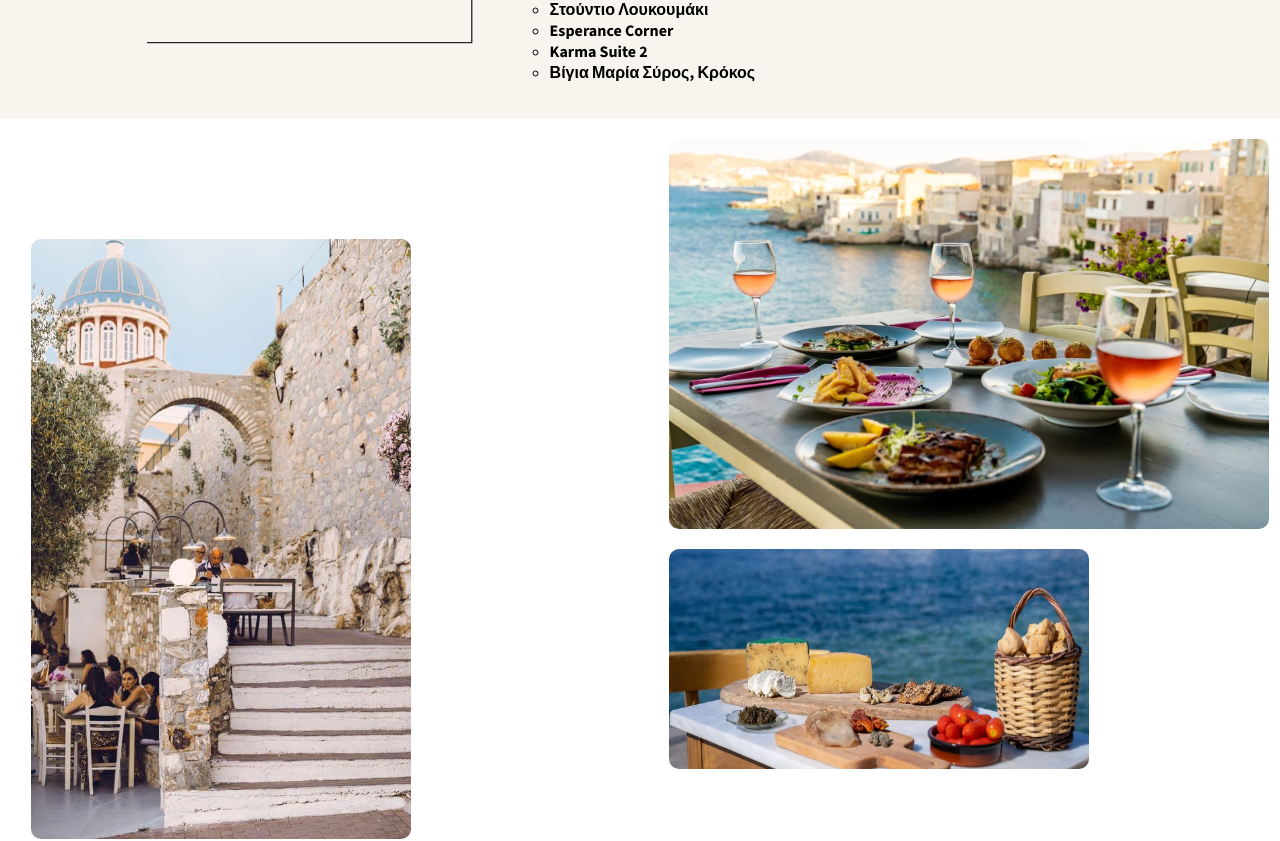
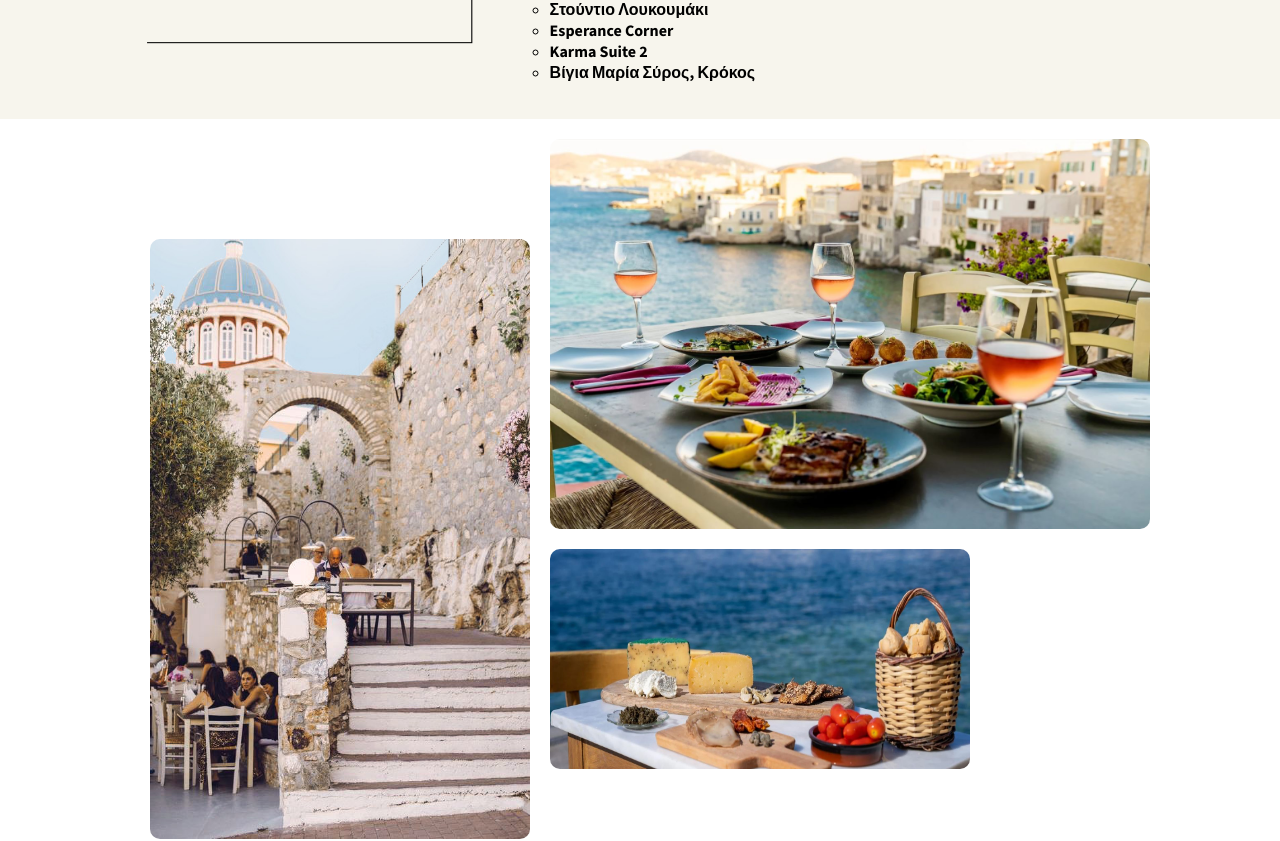
Before and after one commit to dodosiz/wedding-site, a Next.js app: page / in a window 1280 px wide. Shown: the part 5280-6121 px from the top of the page. Built offline with nearby package versions, Linux system fonts and the light colour scheme.

Commit message:
Remove food section animations

```diff
--- a/app/ui/sections/foodSection.module.css
+++ b/app/ui/sections/foodSection.module.css
@@ -29,7 +29,6 @@
 
 .food_image {
   border-radius: 10px;
-  position: relative;
 }
 
 .side_gif {
--- a/app/ui/sections/foodSection.tsx
+++ b/app/ui/sections/foodSection.tsx
@@ -3,34 +3,16 @@ import Image from "next/image";
 import styles from "./foodSection.module.css";
 import common from "./common.module.css";
 import { Header } from "../header";
-import { useEffect, useState } from "react";
 
 export function FoodSection() {
-  const [top, setTop] = useState(0);
-  useEffect(() => {
-    const handleScroll = () => {
-      const grid = document.getElementById("grid");
-      if (grid) {
-        const top = Math.round(grid.getBoundingClientRect().top) || 0;
-        if (top > 0 && top < 500) {
-          setTop(top);
-        }
-      }
-    };
-    window.addEventListener("scroll", handleScroll);
-    return () => {
-      window.removeEventListener("scroll", handleScroll);
-    };
-  }, []);
   return (
     <>
-      <div className={styles.grid_container} id="grid">
+      <div className={styles.grid_container}>
         <div className={styles.flex_container_left}>
           <Image
             className={styles.food_image}
             width={380}
             height={600}
-            style={{ right: top }}
             alt="eating outside"
             src="/food4.JPG"
           />
@@ -40,7 +22,6 @@ export function FoodSection() {
             className={styles.food_image}
             width={600}
             height={390}
-            style={{ left: top }}
             alt="table with rose wine"
             src="/food1.JPG"
           />
@@ -49,7 +30,6 @@ export function FoodSection() {
             id="image"
             width={420}
             height={220}
-            style={{ left: top }}
             alt="table by the sea"
             src="/food3.JPG"
           />
```
